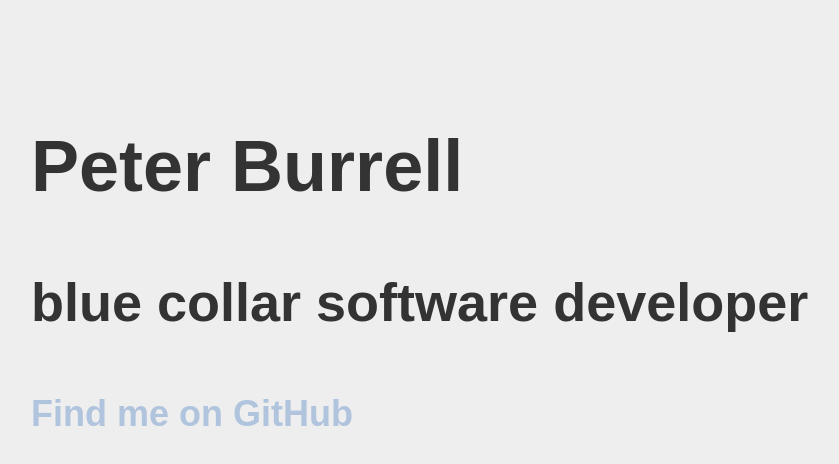
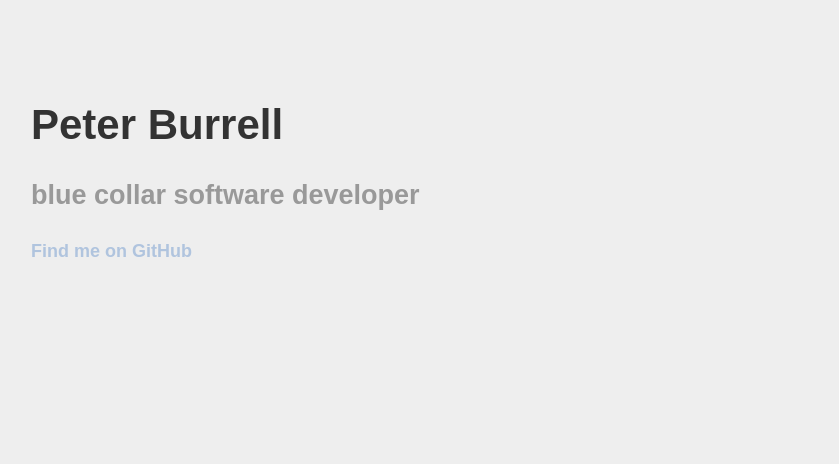
Before and after one commit to peterburrell/peterburrell.github.io, a plain HTML site: page index.html in a window 1280 px wide. Shown: the whole page, without its empty margins (37-876 px from the left). Drawn offline with Linux system fonts and the light colour scheme.

Commit message:
Update index.html

```diff
--- a/index.html
+++ b/index.html
@@ -9,10 +9,18 @@
     <style type="text/css">
       body {
         padding: 60px;
-        font: 36px/1.4 Arial;
+        font: 18px/1.4 Arial;
         background-color: #eee;
         color: #333;
       }
+      h1 {
+        font-size: 42px;
+        margin-bottom: 20px;
+      }
+      h2 {
+        color: #999;
+      }
+
       a {
         color: lightsteelblue;
         text-decoration: none;
```
